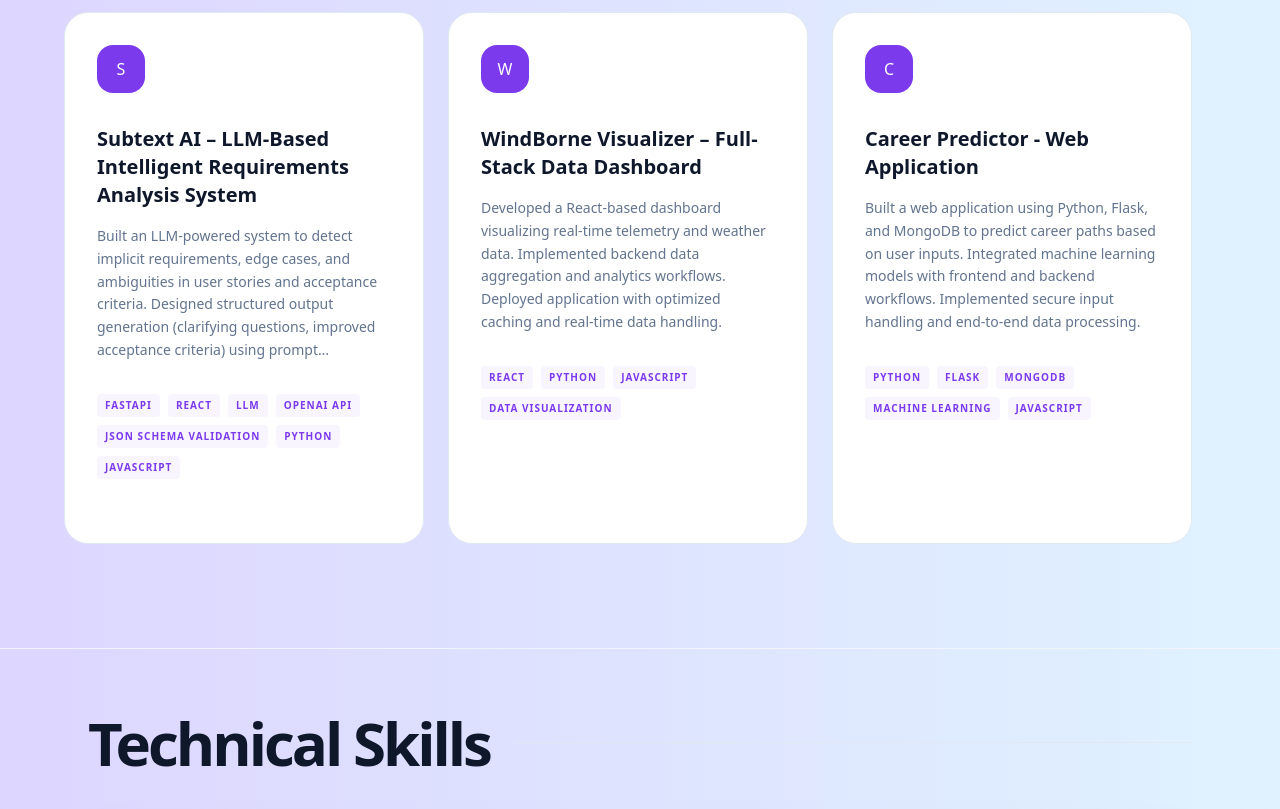
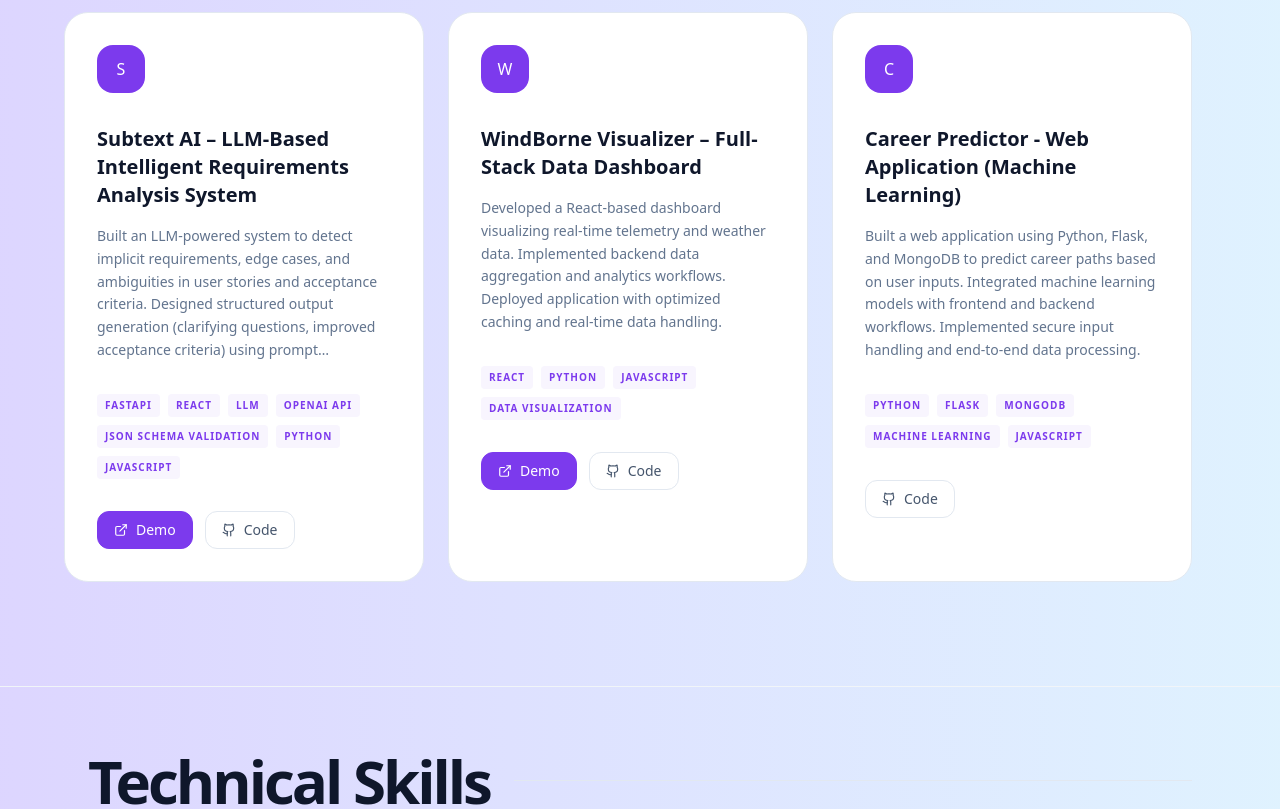
Before and after one commit to SR-Pittu/portfolio, a React (Vite) app: page / in a window 1280 px wide. Shown: the part 1860-2669 px from the top of the page. Built offline with nearby package versions, Linux system fonts and the light colour scheme.

Commit message:
added links in data file

```diff
--- a/src/data/data.js
+++ b/src/data/data.js
@@ -129,25 +129,35 @@ export const projects = [
     title: "Subtext AI – LLM-Based Intelligent Requirements Analysis System",
     description: "Built an LLM-powered system to detect implicit requirements, edge cases, and ambiguities in user stories and acceptance criteria. Designed structured output generation (clarifying questions, improved acceptance criteria) using prompt engineering and JSON schema validation. Developed scalable backend using FastAPI and frontend using React. Reduced ambiguity in requirements, improving development clarity and minimizing downstream rework.",
     tech: ["FastAPI", "React", "LLM", "OpenAI API", "JSON Schema Validation", "Python", "JavaScript"],
-    links: { live: "", github: "" }
+    links: { live: "https://subtextai.netlify.app/", github: "https://github.com/SR-Pittu/SubTextAI" }
   },
   {
     title: "WindBorne Visualizer – Full-Stack Data Dashboard",
     description: "Developed a React-based dashboard visualizing real-time telemetry and weather data. Implemented backend data aggregation and analytics workflows. Deployed application with optimized caching and real-time data handling.",
     tech: ["React", "Python", "JavaScript", "Data Visualization"],
-    links: { live: "", github: "" }
+    links: { live: "https://windborne-visualizer.netlify.app/", github: "https://github.com/SR-Pittu/WindBorneVisualizer" }
   },
   {
-    title: "Career Predictor - Web Application",
+    title: "Career Predictor - Web Application (Machine Learning)",
     description: "Built a web application using Python, Flask, and MongoDB to predict career paths based on user inputs. Integrated machine learning models with frontend and backend workflows. Implemented secure input handling and end-to-end data processing.",
     tech: ["Python", "Flask", "MongoDB", "Machine Learning", "JavaScript"],
-    links: { live: "", github: "" }
+    links: { live: "", github: "https://github.com/SR-Pittu/CareerPredictor" }
   },
   {
     title: "Playwright Kanban Validation",
     description: "Designed a scalable end-to-end automation framework using Playwright. Implemented reusable components, fixtures, and cross-browser testing support. Enabled automated validation of application workflows.",
     tech: ["Playwright", "JavaScript", "Test Automation"],
-    links: { live: "", github: "" }
+    links: { live: "", github: "https://github.com/SR-Pittu/Playwright-Kanban-Validation" }
+  },
+   {
+    title: "Automated System Health Monitor",
+    description:
+      "Command-line tool that parses HTTP server logs and generates insights such as request frequency, error rates, and usage trends for debugging and monitoring.",
+    tech: ["Python", "CLI", "Log Parsing", "Data Analysis"],
+    links: {
+      live: "",
+      github: "https://github.com/SR-Pittu/automated-system-health-monitor",
+    },
   }
 ];
 
```
